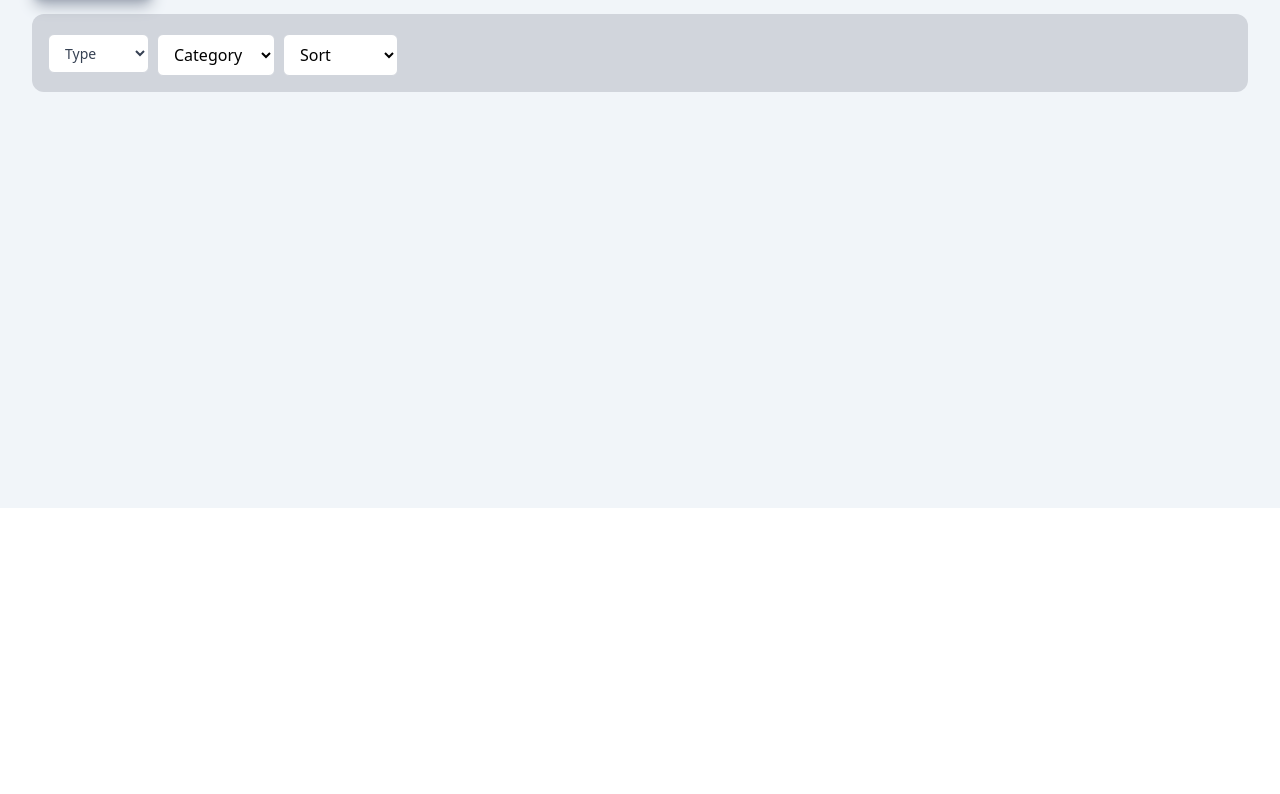
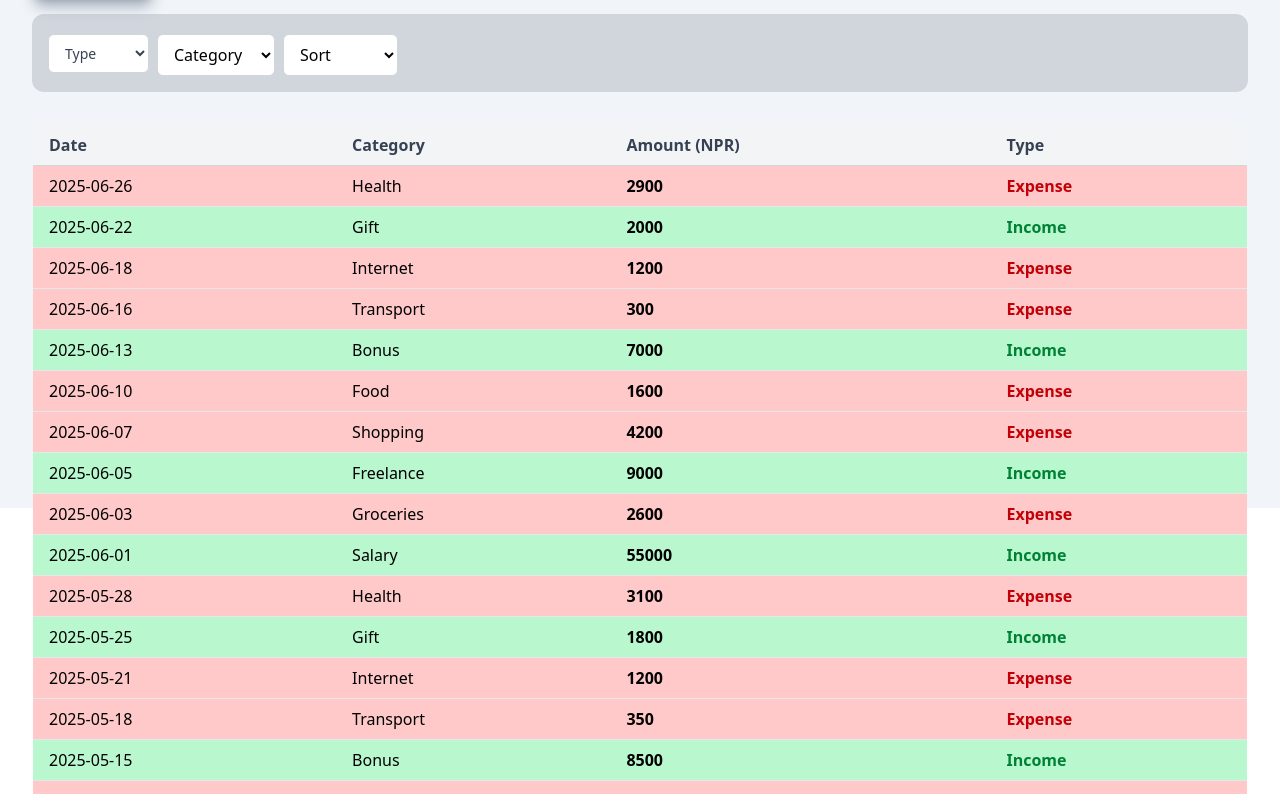
Before and after one commit to Amrit126/Finance-Dashboard, a React (Vite) app: page /transactions in a window 1280 px wide. Shown: the part 366-1160 px from the top of the page. Before the commit the page ends 874 px from the top, so only its background shows below. Built offline with nearby package versions, Linux system fonts and the light colour scheme.

Commit message:
Showing all the data in a proper format

```diff
--- /dev/null
+++ b/src/pages/transaction/TableContainer.jsx
@@ -0,0 +1,40 @@
+export function TableContainer({ filteredData }) {
+    return (
+        <table className="w-full border border-gray-300 rounded-lg overflow-hidden mt-4">
+            <thead>
+                <tr className="bg-gray-100 text-left text-gray-700">
+                    <th className="px-4 py-2 border-b border-gray-300">Date</th>
+                    <th className="px-4 py-2 border-b border-gray-300">Category</th>
+                    <th className="px-4 py-2 border-b border-gray-300">Amount (NPR)</th>
+                    <th className="px-4 py-2 border-b border-gray-300">Type</th>
+                </tr>
+            </thead>
+
+            <tbody>
+                {filteredData ? filteredData.map((item) => (
+                    <tr
+                        key={item.id}
+                        className={`${item.type === "Income"
+                            ? "bg-green-200 hover:bg-green-300"
+                            : "bg-red-200 hover:bg-red-300"
+                            } transition-colors`}
+                    >
+                        <td className="px-4 py-2 border-b border-gray-200">{item.date}</td>
+                        <td className="px-4 py-2 border-b border-gray-200">{item.category}</td>
+                        <td className="px-4 py-2 border-b border-gray-200 font-semibold">
+                            {item.amount}
+                        </td>
+                        <td
+                            className={`px-4 py-2 border-b border-gray-200 font-semibold
+                                ${item.type === "Income" ? "text-green-700" : "text-red-700"}`}
+                        >
+                            {item.type}
+                        </td>
+                    </tr>
+                )) :
+                    null
+                }
+            </tbody>
+        </table>
+    )
+}
--- a/src/pages/transaction/Transaction.jsx
+++ b/src/pages/transaction/Transaction.jsx
@@ -2,6 +2,7 @@ import { useState } from 'react'
 import { Header } from "../../components/Header";
 import { AddingContainer } from './AddingContainer';
 import { FilterContainer } from './FilterContainer';
+import { TableContainer } from './TableContainer';
 
 export function Transaction({ transactionsData, setTransactionsData, categories }) {
     const [openModal, setOpenModal] = useState(false)
@@ -46,6 +47,11 @@ export function Transaction({ transactionsData, setTransactionsData, categories
                         transactionsData={transactionsData}
                     />
                 </div>
+
+                {/*Table Section*/}
+                <div>
+                    <TableContainer filteredData={filteredData} />
+                </div>
             </div>
         </>
     )
--- a/src/utils/getFilteredData.js
+++ b/src/utils/getFilteredData.js
@@ -1,9 +1,10 @@
 export function getFilteredData(transactions, type, category, sortConfig) {
     if (!type && !category && !sortConfig) {
-        return transactions.reverse()
+        return [...transactions].reverse()
     }
 
     let tempData = [...transactions]
+    tempData = tempData.reverse()
 
     if (type) {
         tempData = tempData.filter(data => data.type === type)
```
